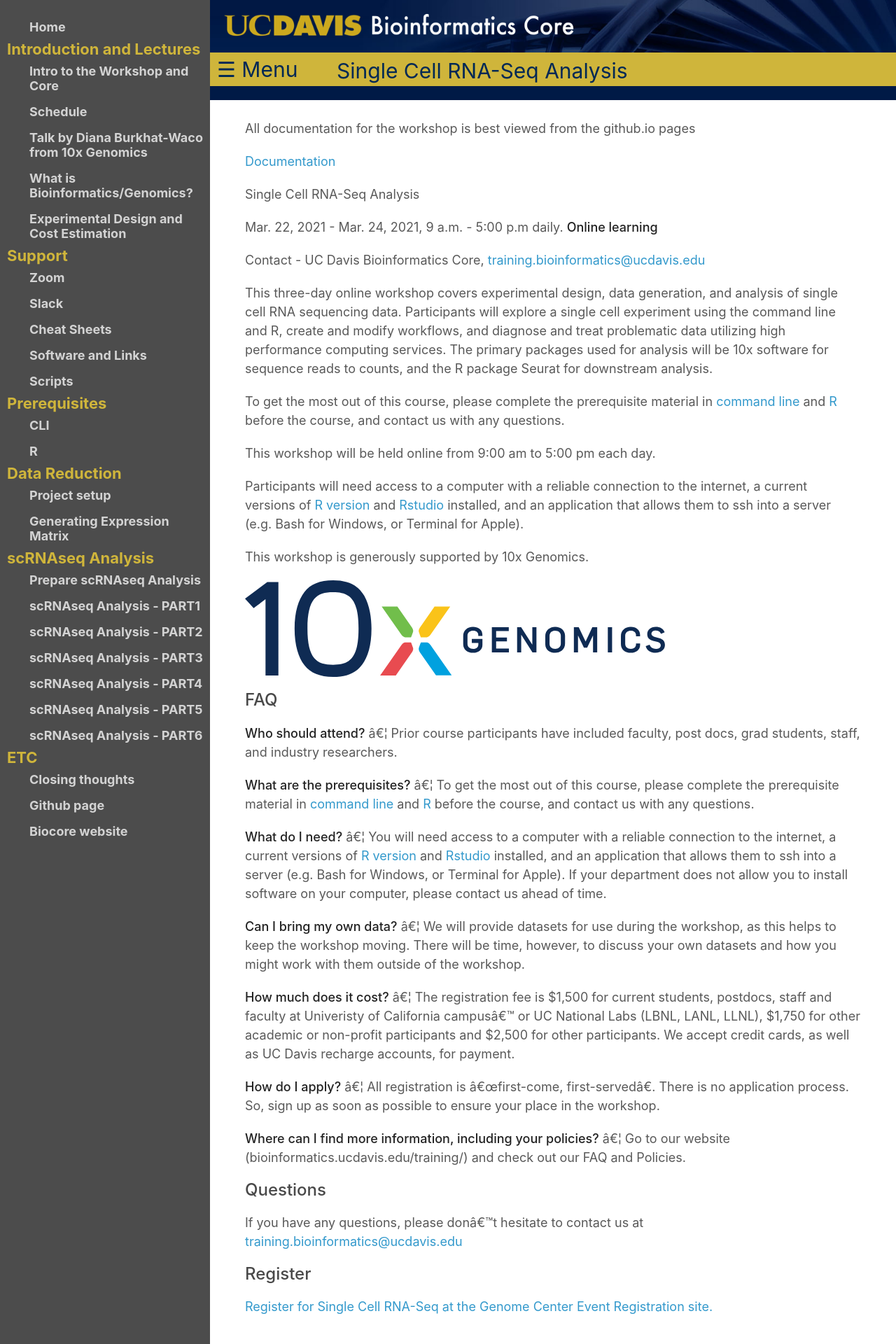
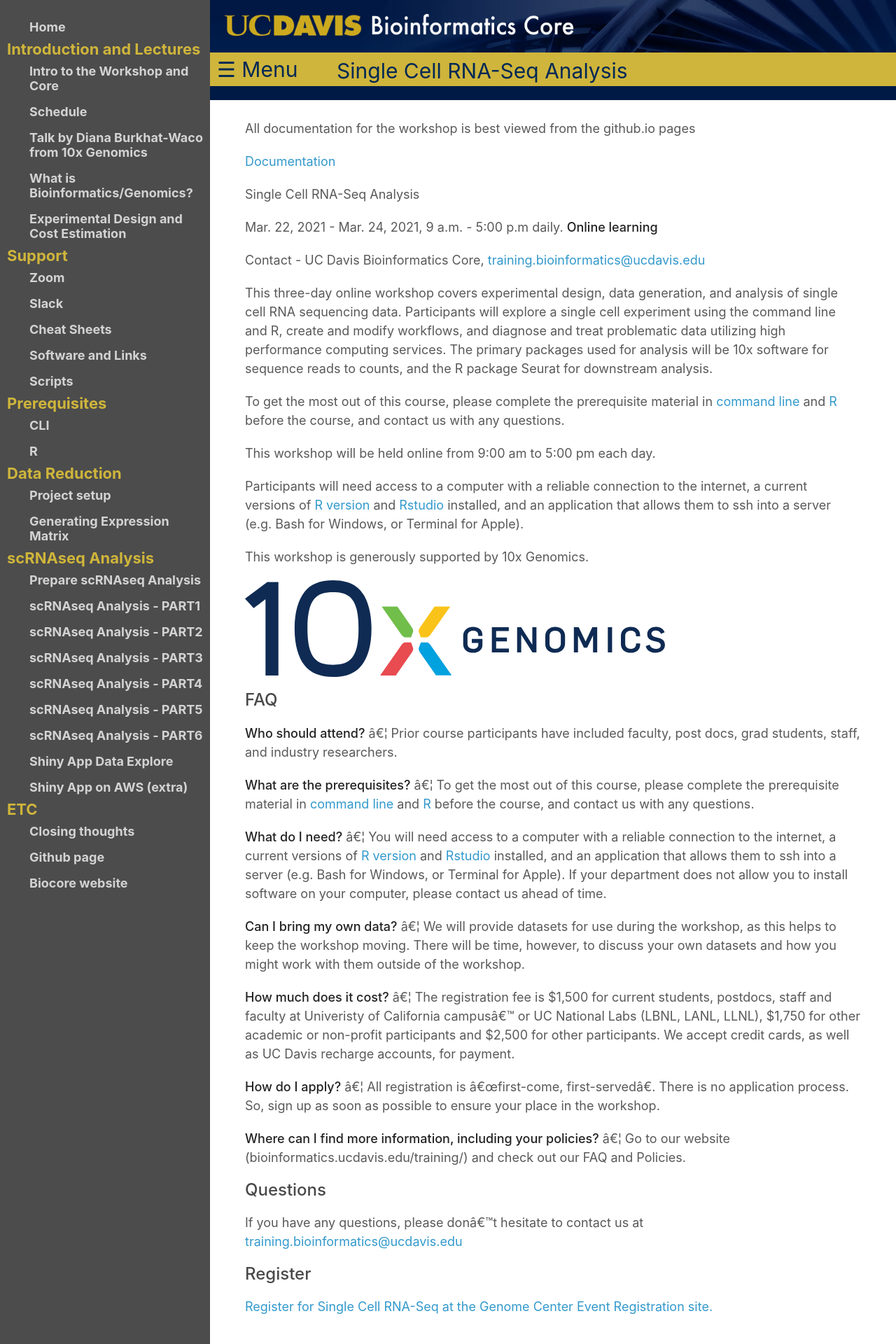
Before and after one commit to ucdavis-bioinformatics-training/2021-March-Single-Cell-RNA-Seq-Analysis, a Jekyll site: the page built from index.md, in a window 1280 px wide. Shown: the whole page at 70% size. Built offline with Jekyll 4.4.1, drawn with Linux system fonts in a browser that asks for light colours.

Commit message:
add shiny

```diff
--- a/_config.yml
+++ b/_config.yml
@@ -57,10 +57,10 @@ navigation:
     url: data_analysis/scRNA_Workshop-PART5_fixed
   - title: scRNAseq Analysis - PART6
     url: data_analysis/scRNA_Workshop-PART6_fixed
-#  - title: Shiny App (extra)
-#    url: data_analysis/shiny_app_install
-#  - title: Shiny App on AWS (extra)
-#    url: data_analysis/shiny_on_aws
+  - title: Shiny App Data Explore
+    url: data_analysis/shiny_app_install
+  - title: Shiny App on AWS (extra)
+    url: data_analysis/shiny_on_aws
 
   - heading: ETC
   - title: Closing thoughts
```
